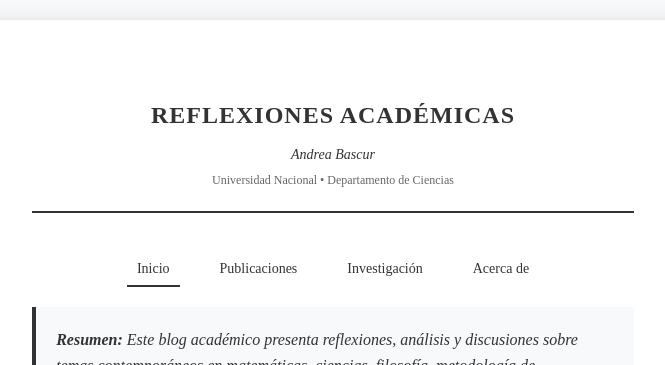
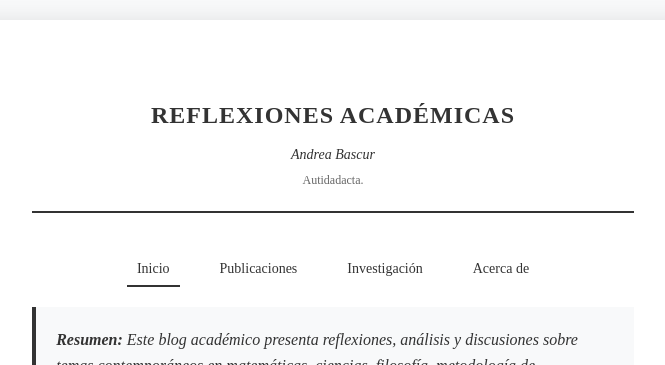
Before and after one commit to ambascur/ambascur.github.io, a Jekyll site: the page built from index.html, in a window 1280 px wide. Shown: the top 365 px of the page, without its empty margins (307-972 px from the left). Built offline with Jekyll 4.4.1, drawn with Linux system fonts in a browser that asks for light colours.

Commit message:
cambio de universidad en default

```diff
--- a/_layouts/default.html
+++ b/_layouts/default.html
@@ -207,7 +207,7 @@
             <div class="header">
                 <div class="blog-title">{{ site.title }}</div>
                 <div class="author-info">{{ site.author }}</div>
-                <div class="affiliation">Universidad Nacional • Departamento de Ciencias</div>
+                <div class="affiliation">Autidadacta.</div>
             </div>
 
             <div class="nav-menu">
```
